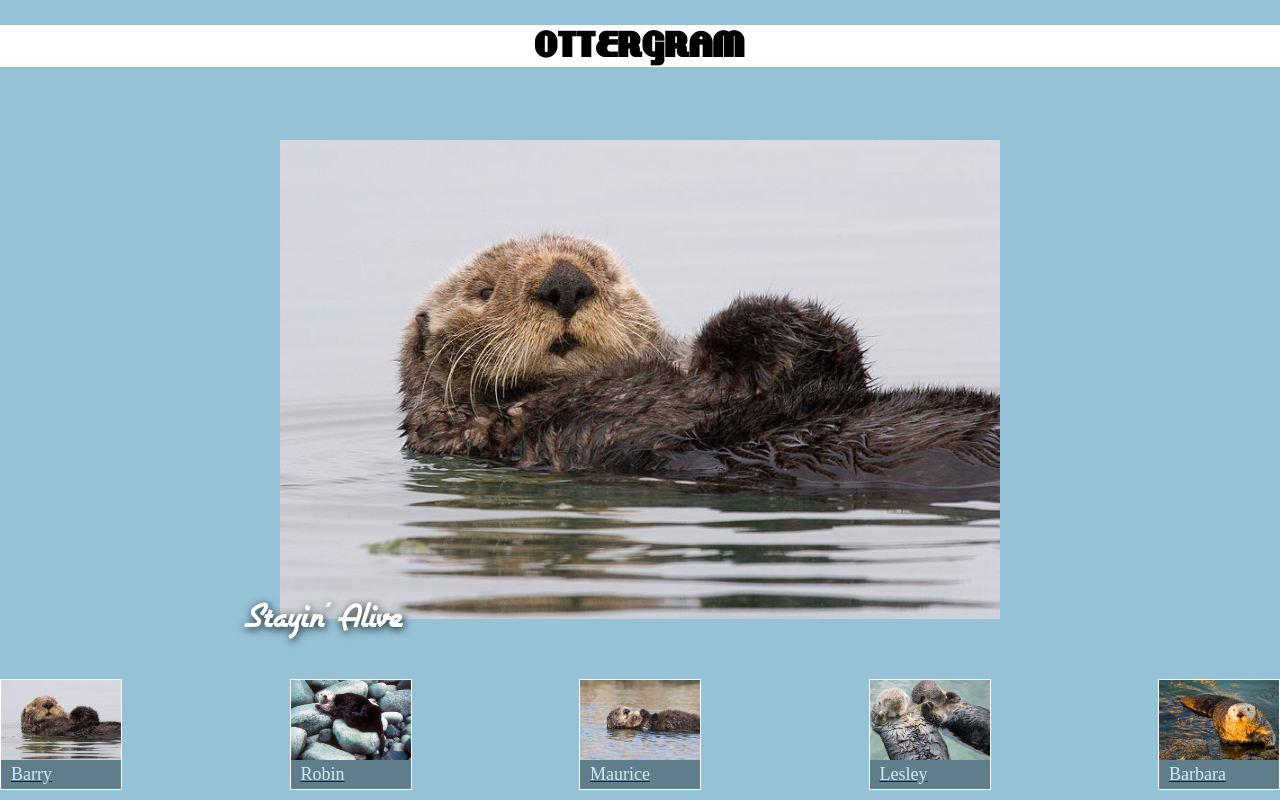
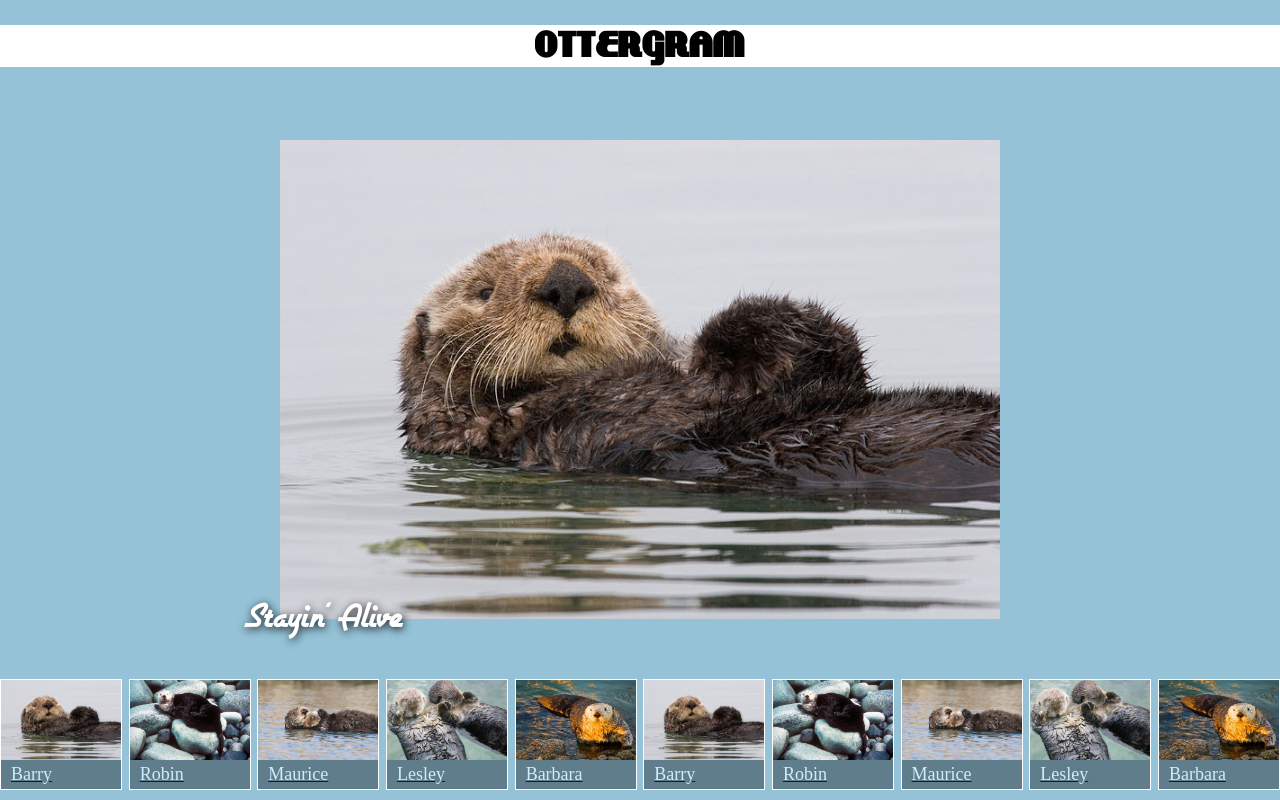
Before and after one commit to Kazander95/cpsc473_homework2, a plain HTML site: page ottergram/index.html in a window 1280 px wide. Drawn offline with nearby package versions, Linux system fonts and the light colour scheme.

Commit message:
Redoubled Thumbs

```diff
--- a/ottergram/index.html
+++ b/ottergram/index.html
@@ -44,6 +44,36 @@
           <span class="thumbnail-title">Barbara</span>
         </a>
       </li>
+      <li class="thumbnail-item">
+        <a href="img/otter1.jpg" data-image-role="trigger" data-image-title="Stayin' Alive" data-image-url="img/otter1.jpg">
+          <img class="thumbnail-image" src="img/otter1.jpg" alt="Barry the Otter">
+          <span class="thumbnail-title">Barry</span>
+        </a>
+      </li>
+      <li class="thumbnail-item">
+        <a href="img/otter2.jpg" data-image-role="trigger" data-image-title="How Deep Is Your Love" data-image-url="img/otter2.jpg">
+          <img class="thumbnail-image" src="img/otter2.jpg" alt="Robin the Otter">
+          <span class="thumbnail-title">Robin</span>
+        </a>
+      </li>
+      <li class="thumbnail-item">
+        <a href="img/otter3.jpg" data-image-role="trigger" data-image-title="You Should Be Dancing" data-image-url="img/otter3.jpg">
+          <img class="thumbnail-image" src="img/otter3.jpg" alt="Maurice the Otter">
+          <span class="thumbnail-title">Maurice</span>
+        </a>
+      </li>
+      <li class="thumbnail-item">
+        <a href="img/otter4.jpg" data-image-role="trigger" data-image-title="Night Fever" data-image-url="img/otter4.jpg">
+          <img class="thumbnail-image" src="img/otter4.jpg" alt="Lesley the Otter">
+          <span class="thumbnail-title">Lesley</span>
+        </a>
+      </li>
+      <li class="thumbnail-item">
+        <a href="img/otter5.jpg" data-image-role="trigger" data-image-title="To Love Somebody" data-image-url="img/otter5.jpg">
+          <img class="thumbnail-image" src="img/otter5.jpg" alt="Barbara the Otter">
+          <span class="thumbnail-title">Barbara</span>
+        </a>
+      </li>
     </ul>
 
     <div class="detail-image-container">
```
